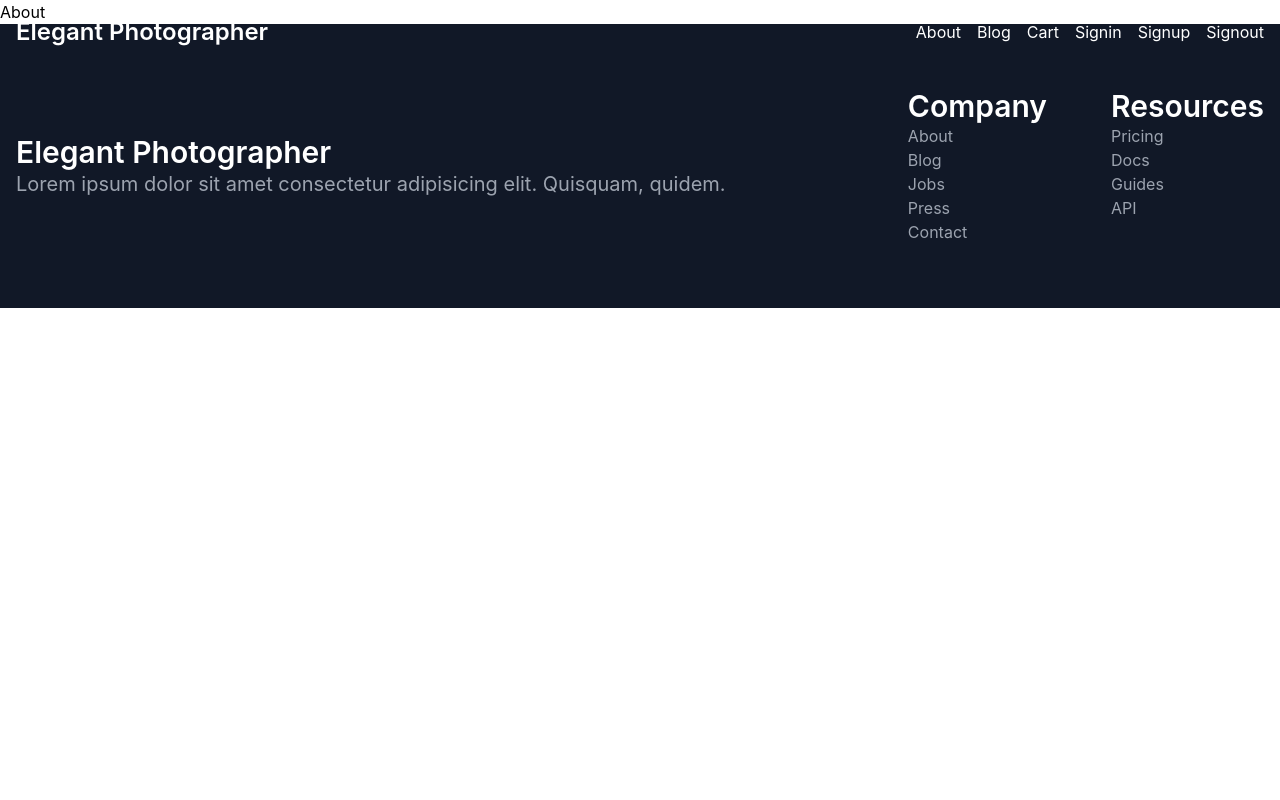
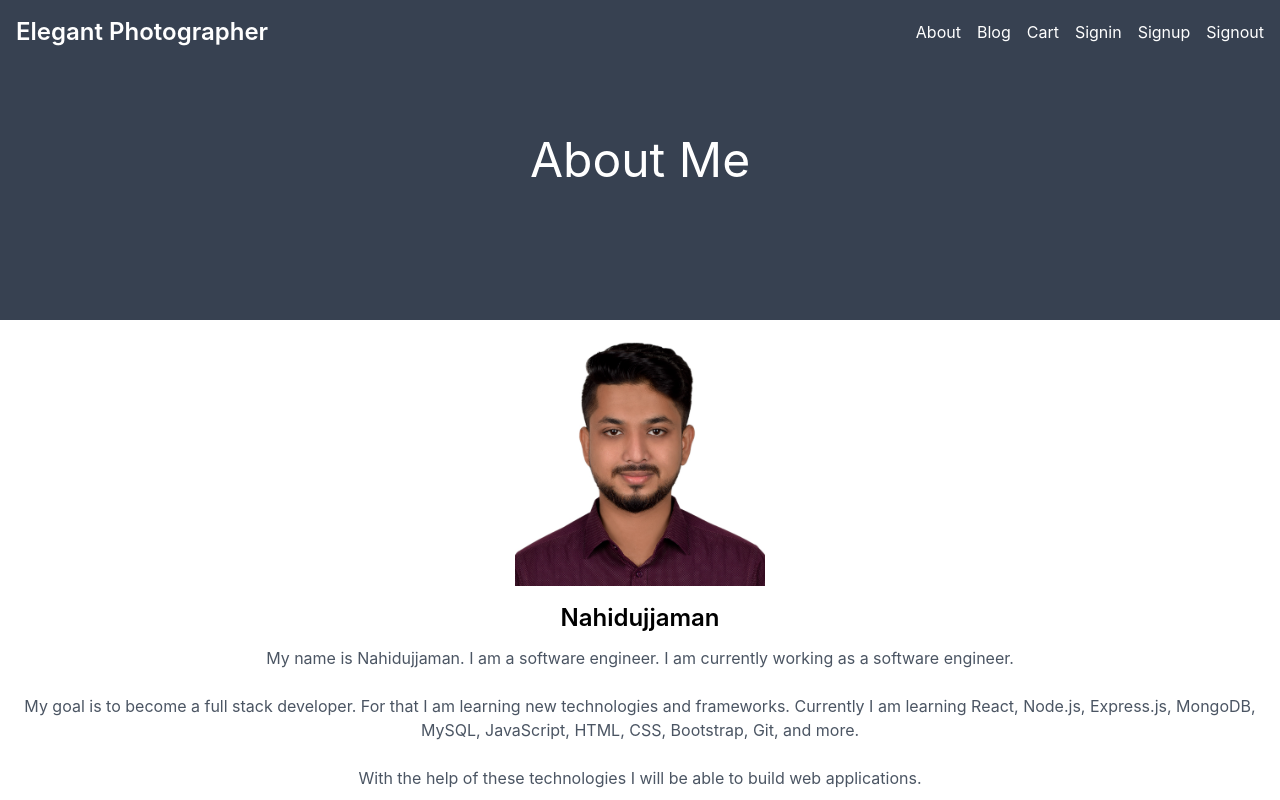
Before and after one commit to nhridoy/independent-service-provider, a React (Create React App) app: page /about in a window 1280 px wide. Shown: the top 800 px of the page. Built offline with nearby package versions, Linux system fonts and the light colour scheme.

Commit message:
About me page

```diff
--- a/src/pages/About/About.js
+++ b/src/pages/About/About.js
@@ -1,7 +1,39 @@
 import React from "react";
+import me from "../../images/me.jpg";
 
 const About = () => {
-  return <div>About</div>;
+  return (
+    <div>
+      <div className="relative z-0 top-0 h-[40vh] flex items-center justify-center  bg-gray-700 w-full p-4">
+        <h1 className="text-white text-5xl">About Me</h1>
+      </div>
+      <div className="p-4">
+        <div className="flex flex-col text-center justify-center md:flex-row">
+          <div className="">
+            <img src={me} alt="me" className="w-full md:w-1/5 m-auto" />
+
+            <div className="mt-4">
+              <h1 className="text-2xl font-semibold mb-3">Nahidujjaman</h1>
+              <p className="text-gray-600">
+                My name is Nahidujjaman. I am a software engineer. I am
+                currently working as a software engineer.
+                <br />
+                <br />
+                My goal is to become a full stack developer. For that I am
+                learning new technologies and frameworks. Currently I am
+                learning React, Node.js, Express.js, MongoDB, MySQL, JavaScript,
+                HTML, CSS, Bootstrap, Git, and more.
+                <br />
+                <br />
+                With the help of these technologies I will be able to build web
+                applications.
+              </p>
+            </div>
+          </div>
+        </div>
+      </div>
+    </div>
+  );
 };
 
 export default About;
```
Also changed, not shown: src/images/me.jpg (added).
